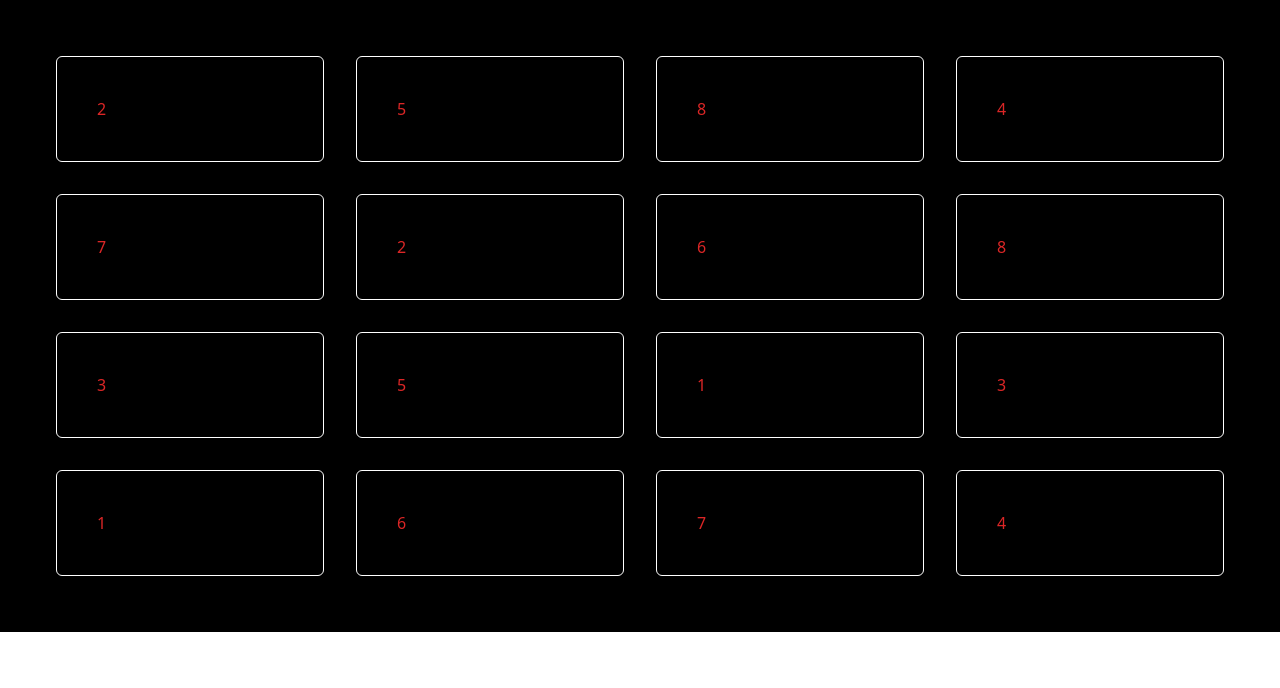
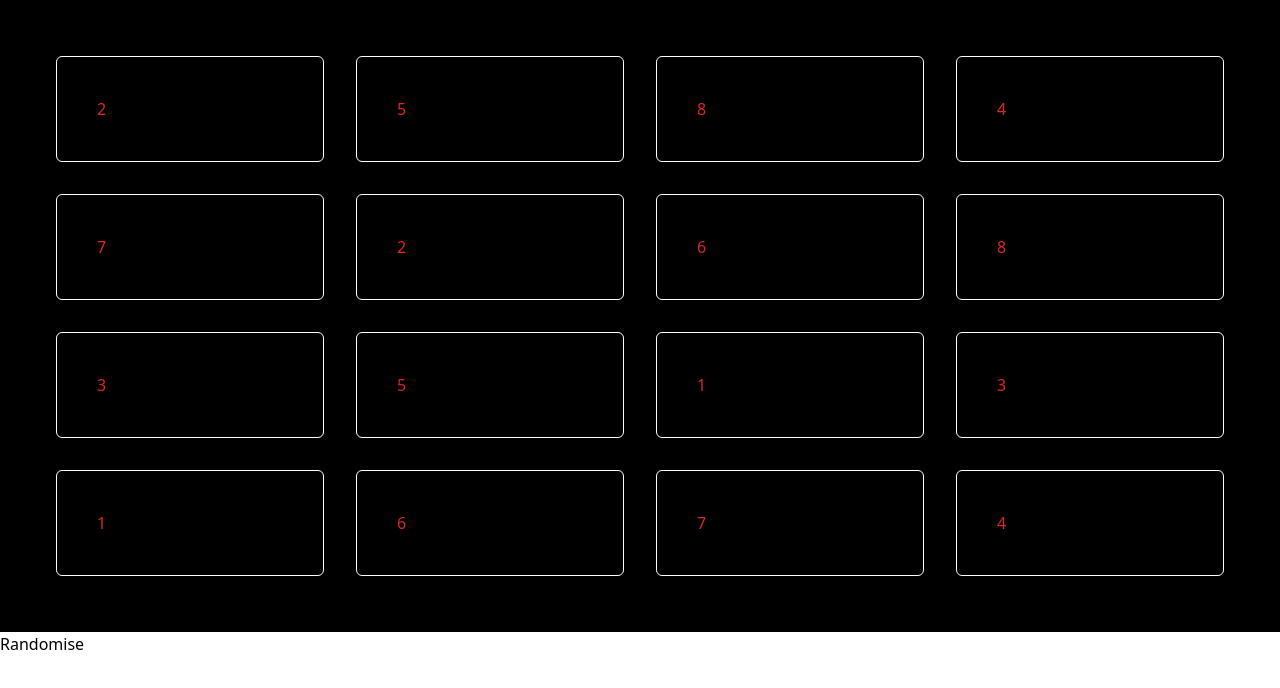
Before and after one commit to Jacobbidmead/snap-app, a Next.js app: page / in a window 1280 px wide. Shown: the top 688 px of the page. Built offline with nearby package versions, Linux system fonts and the light colour scheme.

Commit message:
Passed prop to randomise icons

```diff
--- a/pages/components/Game.tsx
+++ b/pages/components/Game.tsx
@@ -1,8 +1,9 @@
 interface Props {
   showIcons: number[];
+  shuffleIcons: () => void;
 }
 
-const Game: React.FC<Props> = ({ showIcons }) => {
+const Game: React.FC<Props> = ({ showIcons, shuffleIcons }) => {
   return (
     <>
       {" "}
@@ -16,6 +17,13 @@ const Game: React.FC<Props> = ({ showIcons }) => {
           </div>
         ))}
       </div>
+      <button
+        onClick={() => {
+          const newIcons = shuffleIcons();
+        }}
+      >
+        Randomise
+      </button>
     </>
   );
 };
--- a/pages/index.tsx
+++ b/pages/index.tsx
@@ -2,30 +2,21 @@ import { Inter } from "next/font/google";
 import { useState, useEffect } from "react";
 import Game from "./components/game";
 
-const inter = Inter({ subsets: ["latin"] });
-
 export default function Home() {
   const [showIcons, setShowIcons] = useState<number[]>([]);
 
+  const randomIcons = () => {
+    let icons: number[] = [1, 1, 2, 2, 3, 3, 4, 4, 5, 5, 6, 6, 7, 7, 8, 8];
+    for (let i = icons.length - 1; i > 0; i--) {
+      const j = Math.floor(Math.random() * (i + 1));
+      [icons[i], icons[j]] = [icons[j], icons[i]];
+    }
+    setShowIcons(icons);
+  };
+
   useEffect(() => {
-    let icons: number[] = [1, 1, 2, 2, 3, 3, 4, 4, 5, 5, 6, 6, 7, 7, 8, 8];
-
-    const randomIcons = (): number[] => {
-      for (let i = icons.length - 1; i > 0; i--) {
-        // Generate a random index
-        const j = Math.floor(Math.random() * (i + 1));
-
-        // Swap elements
-        [icons[i], icons[j]] = [icons[j], icons[i]];
-      }
-      return icons;
-    };
-    setShowIcons(randomIcons());
+    randomIcons();
   }, []);
 
-  return (
-    <>
-      <Game showIcons={showIcons} />
-    </>
-  );
+  return <Game showIcons={showIcons} shuffleIcons={randomIcons} />;
 }
```
